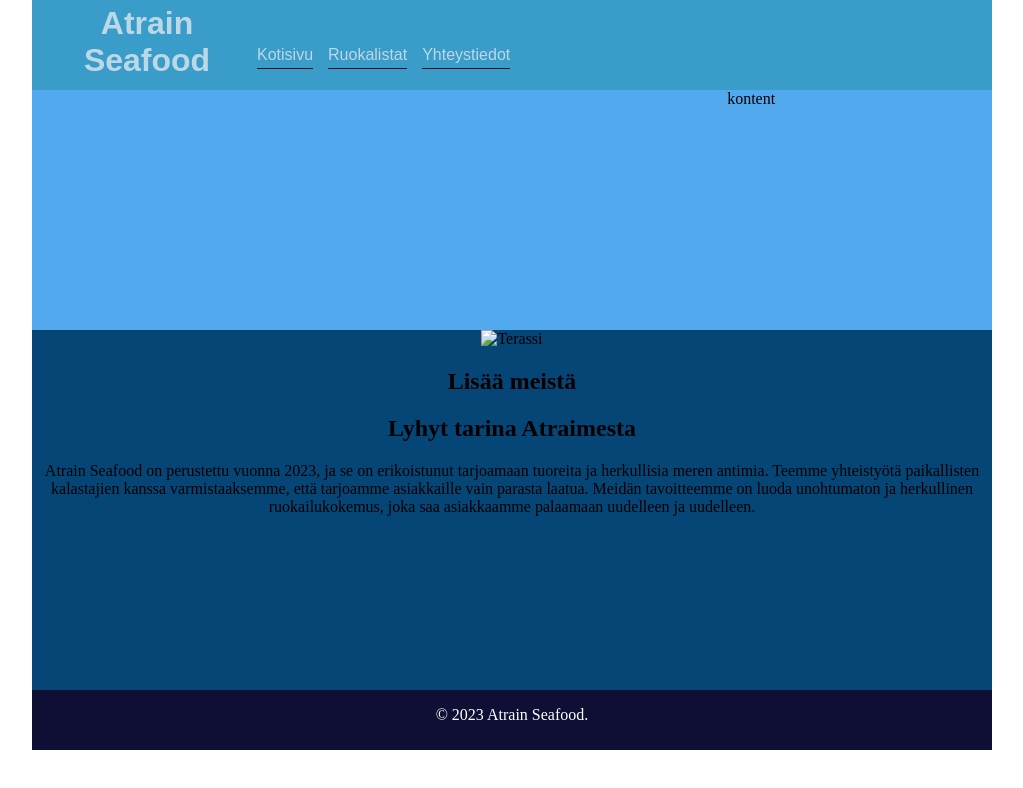
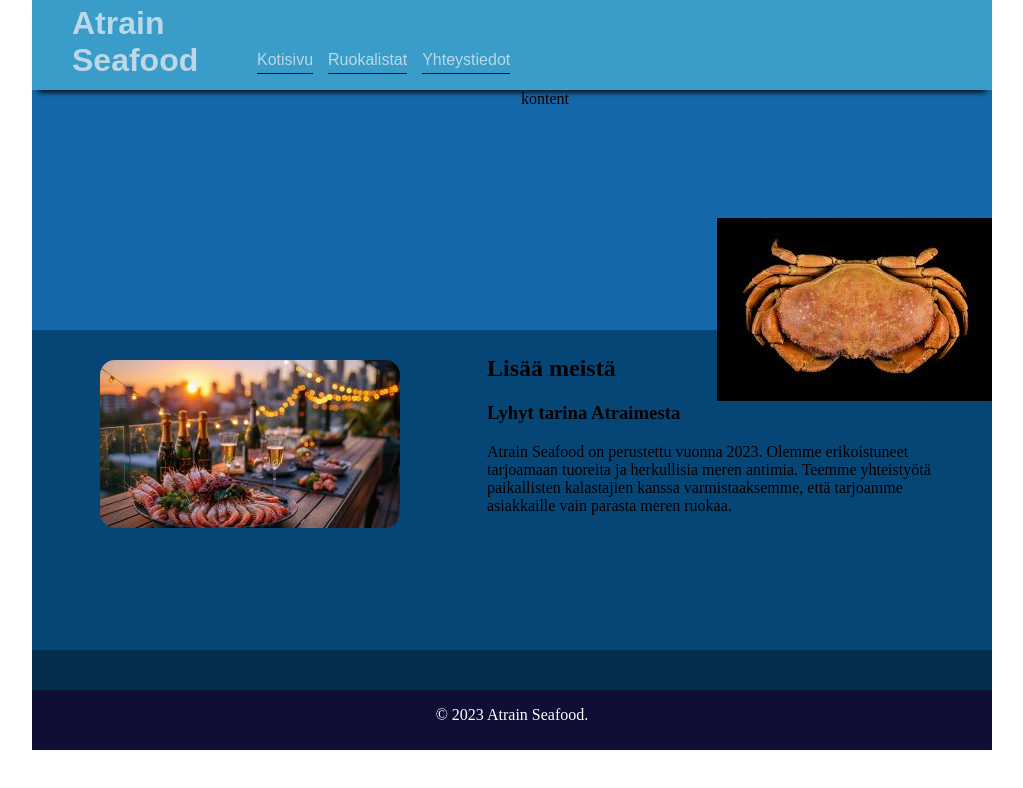
Before and after one commit to Tobiaha/Web-UI, a plain HTML site: page index.html in a window 1280 px wide. Shown: the whole page, without its empty margins (128-1151 px from the left). Drawn offline with Linux system fonts and the light colour scheme.

Commit message:
crab kuva ja asemointi valmis

```diff
--- a/index.html
+++ b/index.html
@@ -8,28 +8,38 @@
   </head>
   <body>
     <div class="main">
-      <div class="header">
+      <div class="header shadow">
         <h1 class="logo">Atrain Seafood</h1>
         <div class="headerbox"><a href="">Kotisivu</a></div>
         <div class="headerbox"><a href="">Ruokalistat</a></div>
         <div class="headerbox"><a href="">Yhteystiedot</a></div>
       </div>
-      <div class="content">kontent</div>
+      <div class="content">
+        <p class="contentbox">kontent</p>
+      </div>
       <div class="about">
-        <div class="img">
-          <img src="terassi" alt="Terassi" />
+        <img class="absolutecrab" src="img/crab.jpeg" alt="crab" />
+        <div class="imagebox">
+          <div class="terassikuva">
+            <img
+              class="terassi"
+              src="img/terassikuvake.jpg"
+              alt="Terassikuva"
+            />
+          </div>
+        </div>
+        <div class="textbox">
           <h2>Lisää meistä</h2>
-          <h2>Lyhyt tarina Atraimesta</h2>
+          <h3>Lyhyt tarina Atraimesta</h3>
           <p>
-            Atrain Seafood on perustettu vuonna 2023, ja se on erikoistunut
+            Atrain Seafood on perustettu vuonna 2023. Olemme erikoistuneet
             tarjoamaan tuoreita ja herkullisia meren antimia. Teemme yhteistyötä
             paikallisten kalastajien kanssa varmistaaksemme, että tarjoamme
-            asiakkaille vain parasta laatua. Meidän tavoitteemme on luoda
-            unohtumaton ja herkullinen ruokailukokemus, joka saa asiakkaamme
-            palaamaan uudelleen ja uudelleen.
+            asiakkaille vain parasta meren ruokaa.
           </p>
         </div>
       </div>
+      <div class="emptybox"></div>
 
       <div class="footer">
         <p>© 2023 Atrain Seafood.</p>
--- a/style.css
+++ b/style.css
@@ -9,10 +9,7 @@ body {
 a {
   text-decoration: none;
 }
-p {
-  padding: 0;
-  margin: 0;
-}
+
 ul {
   list-style-type: none;
 }
@@ -20,21 +17,29 @@ h1 {
   padding: 0;
   margin: 0;
 }
+p {
+  padding: 0;
+  margin: 0;
+  font-size: 1em;
+}
 .main {
   width: 75%;
   margin: auto;
-  text-align: center;
 }
 .header {
   height: 90px;
   width: 100%;
   background-color: rgb(58, 156, 201);
 }
+.shadow {
+  box-shadow: 0 8px 6px -6px black;
+  position: relative;
+}
 .logo {
   font-family: sans-serif;
   vertical-align: top;
   width: 150px;
-  height: 50px;
+  height: 100%;
   margin-left: 40px;
   margin-right: 20px;
   margin-top: 5px;
@@ -43,8 +48,7 @@ h1 {
 }
 .headerbox {
   height: 90px;
-  line-height: 90px; /*keskitetään teksti laatikoiden sisällä*/
-  margin-top: 10px;
+  line-height: 120px; /*navigaatiotekstin liikutus*/
   margin-left: 15px;
   float: left;
 }
@@ -55,15 +59,67 @@ h1 {
   color: rgb(188, 216, 230);
   border-bottom: 1px solid #01182e;
 }
+a:visited {
+  color: rgb(188, 216, 230);
+}
+a:hover {
+  color: rgb(2, 82, 122);
+}
+a:active {
+  color: rgb(0, 0, 0);
+}
+
 .content {
   height: 30vh;
   width: 100%;
-  background-color: rgba(22, 140, 231, 0.74);
+  background-color: rgba(14, 101, 168, 0.968);
 }
+.contentbox {
+  width: 70%;
+  height: 70%;
+  margin: auto;
+  text-align: center;
+}
+
 .about {
-  height: 45vh;
+  height: 40vh;
   width: 100%;
   background-color: rgb(6, 70, 119);
+  position: relative;
+}
+.absolutecrab {
+  position: absolute;
+  top: -35%;
+  right: 0;
+  transform: rotate(180deg);
+}
+.imagebox {
+  width: 35%;
+  height: 70%;
+  margin: 20px 0 0 40px;
+  padding: 10px;
+  float: left;
+}
+.about .terassi {
+  border-radius: 15px;
+  width: 300px;
+  height: 168px;
+  object-fit: cover;
+  margin: auto;
+  display: block;
+}
+.textbox {
+  width: 50%;
+  height: 95%;
+  margin: 0 20px 0 20px;
+  padding: 5px;
+  float: right;
+}
+.emptybox {
+  width: 100%;
+  height: 5vh;
+  background-color: rgb(5, 46, 78);
+  margin: auto;
 }
 .footer {
   height: 60px;
@@ -72,6 +128,8 @@ h1 {
   color: rgb(255, 255, 255);
   text-align: center;
   line-height: 50px; /*keskitetään teksti laatikoiden sisällä*/
+
   bottom: 0;
   left: 0;
+  clear: both;
 }
```
Also changed, not shown: img/crab.jpeg (added), img/terassikuvake.jpg (added).
